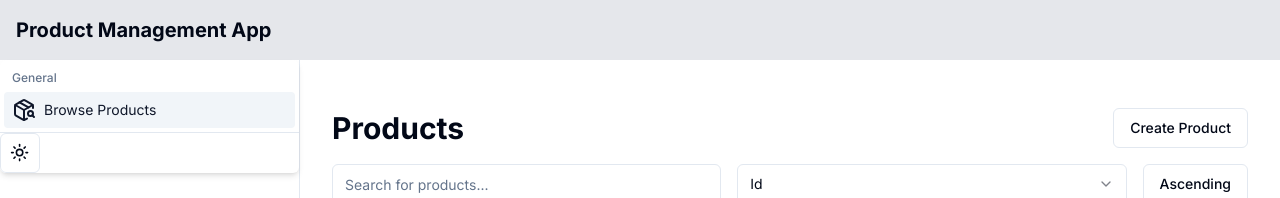
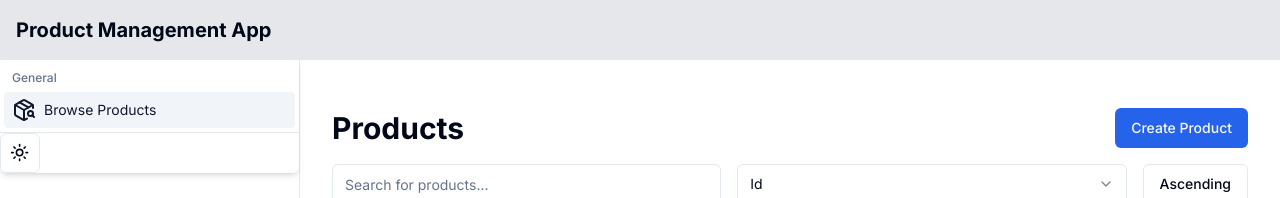
Before and after one commit to hlokomani/product-management, a Next.js app in the folder myproductmanager/: page /products in a window 1280 px wide. Shown: the top 198 px of the page. Built offline with nearby package versions, Linux system fonts and the light colour scheme; no server answers.

Commit message:
Changed button style

```diff
--- a/myproductmanager/src/components/CreateProductDialog.tsx
+++ b/myproductmanager/src/components/CreateProductDialog.tsx
@@ -60,7 +60,7 @@ const CreateProductDialog: React.FC = () => {
   return (
     <Dialog open={isDialogOpen} onOpenChange={setIsDialogOpen}>
       <DialogTrigger asChild>
-        <Button variant="outline" onClick={() => setIsDialogOpen(true)}>Create Product</Button>
+        <Button onClick={() => setIsDialogOpen(true)}>Create Product</Button>
       </DialogTrigger>
       <DialogContent className="sm:max-w-md">
         <DialogHeader>
```
